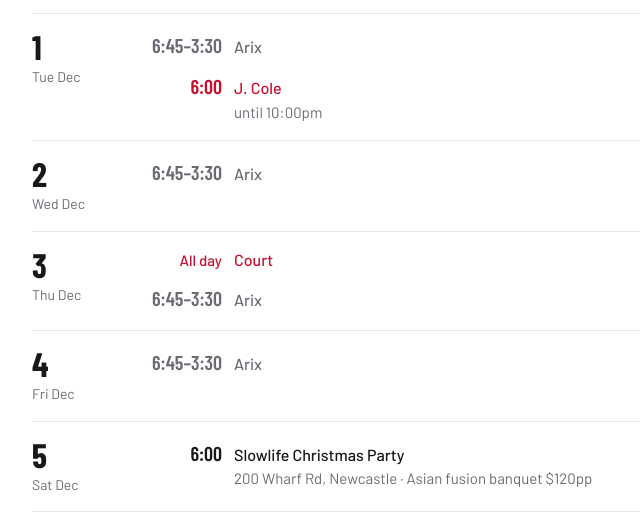
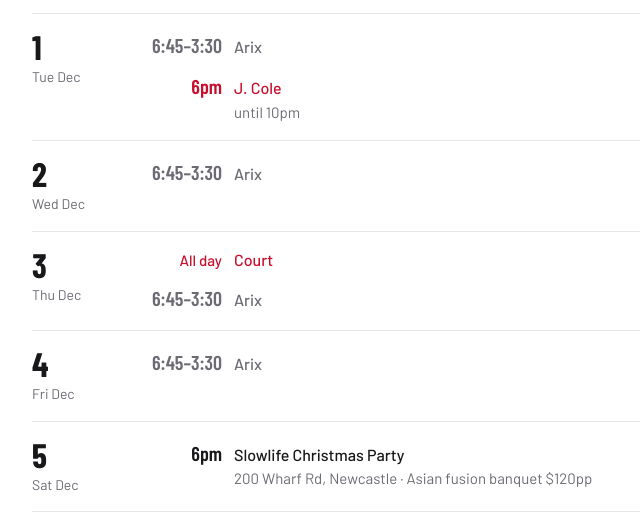
Before and after one commit to johnstontyler99/usage-band, a plain HTML site: page countdown-to-japan.html in a window 1280 px wide. Shown: the part 1689-2208 px from the top of the page, 178-818 px from the left. Drawn offline with nearby package versions, Linux system fonts and the light colour scheme.

Commit message:
Show evening times as 6pm
Co-Authored-By: Claude Opus 5.5 <noreply@anthropic.com>
Claude-Session: https://claude.ai/code/session_01B6p9Xgb3qv65xrLAURzNpE

```diff
--- a/countdown-to-japan.html
+++ b/countdown-to-japan.html
@@ -115,11 +115,11 @@ const weeks=[
  ]},
  {id:'wk2',title:'Next week',range:'30 Nov – 6 Dec',days:[
   {d:'2026-11-30',items:[work]},
-  {d:'2026-12-01',items:[work,{time:'6:00',summary:'J. Cole',loc:'until 10:00pm',cls:'key'}]},
+  {d:'2026-12-01',items:[work,{time:'6pm',summary:'J. Cole',loc:'until 10pm',cls:'key'}]},
   {d:'2026-12-02',items:[work]},
   {d:'2026-12-03',items:[{time:'All day',summary:'Court',cls:'allday key'},work]},
   {d:'2026-12-04',items:[work]},
-  {d:'2026-12-05',items:[{time:'6:00',summary:'Slowlife Christmas Party',loc:'200 Wharf Rd, Newcastle · Asian fusion banquet $120pp'}]},
+  {d:'2026-12-05',items:[{time:'6pm',summary:'Slowlife Christmas Party',loc:'200 Wharf Rd, Newcastle · Asian fusion banquet $120pp'}]},
   {d:'2026-12-06',items:[]}
  ]},
  {id:'wk3',title:'Fly out',range:'7 – 8 Dec',days:[
```
